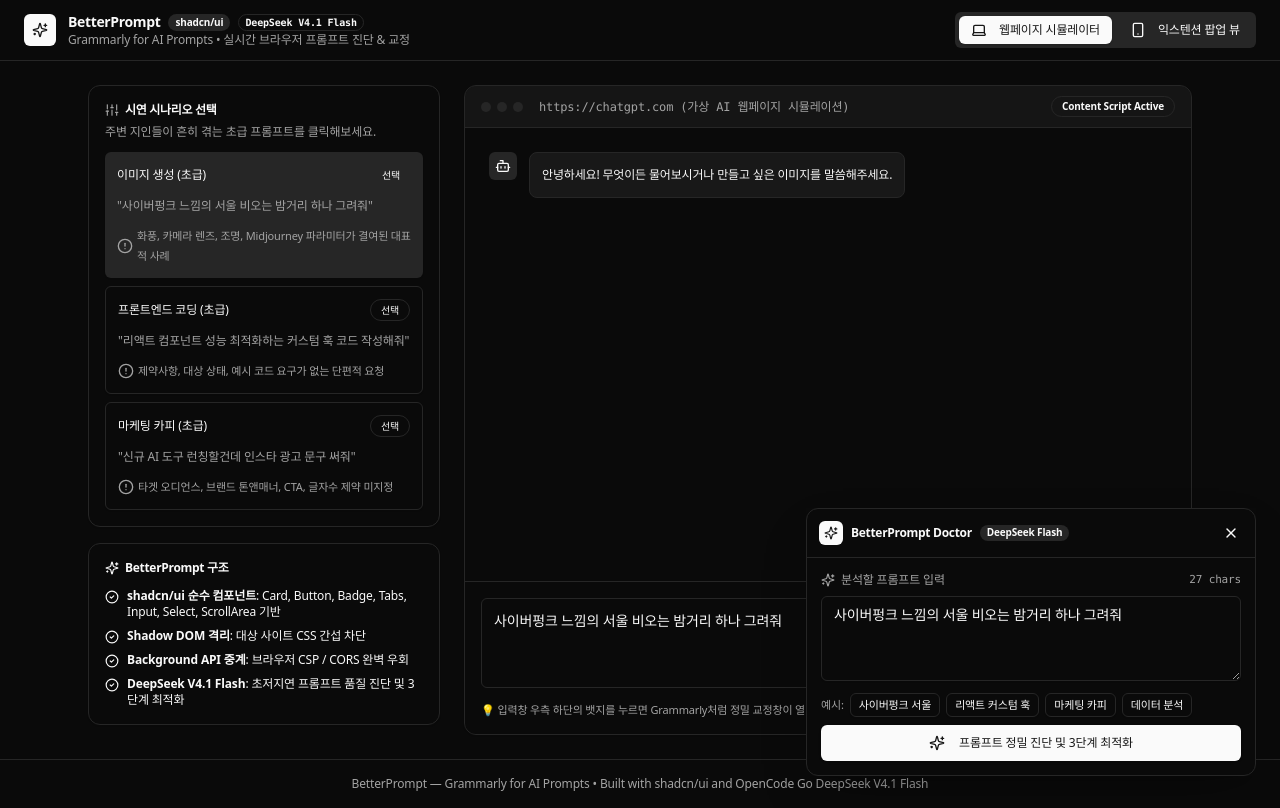
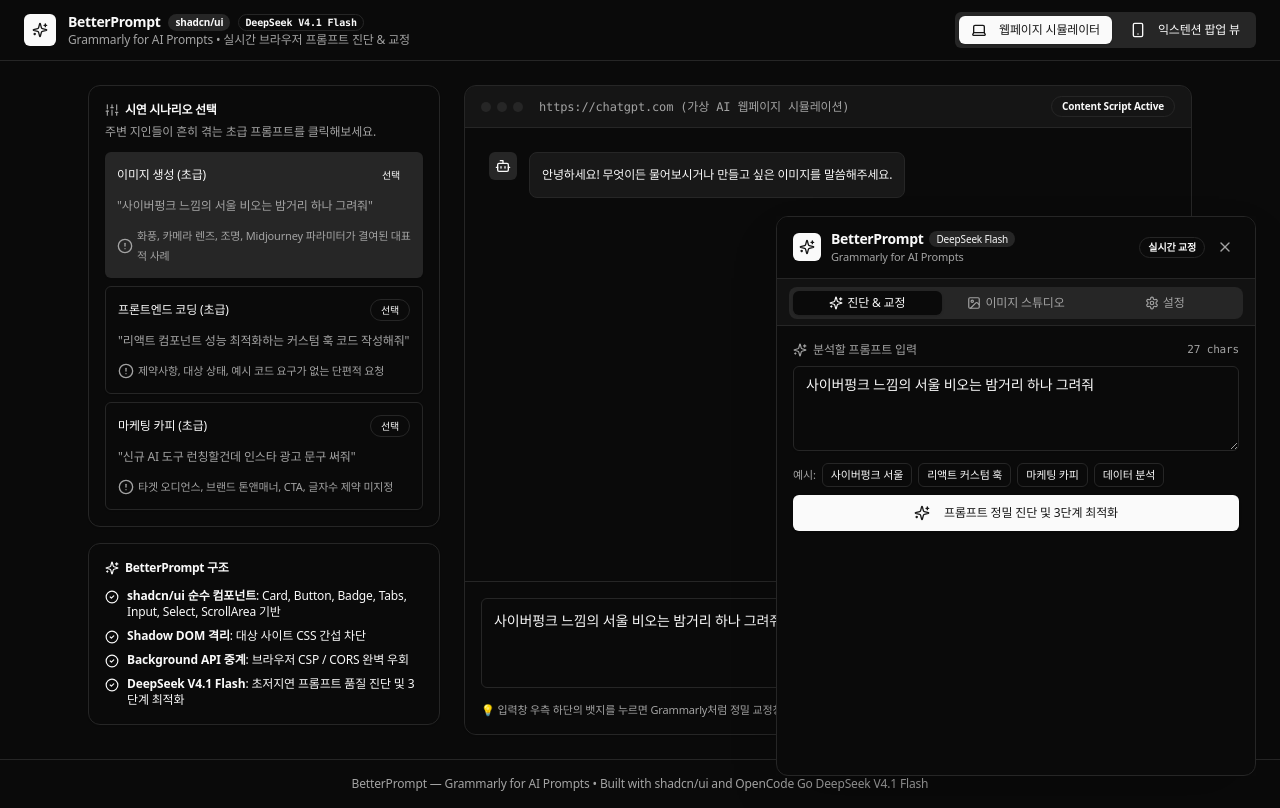
Before and after one commit to D3vle0/better-prompt, a React (Vite) app: page / in a window 1280 px wide. Both pictures are taken after a click on the button 1147 px from the left and 661 px from the top of the page. Built offline with nearby package versions, Linux system fonts and the light colour scheme.

Commit message:
feat: add tabbed interface to floating widget and improve prompt input detection for AI platforms

```diff
--- a/src/content/FloatingWidget.tsx
+++ b/src/content/FloatingWidget.tsx
@@ -1,9 +1,12 @@
 import React, { useState, useEffect } from 'react';
 import { PromptAnalyzer } from '@/components/PromptAnalyzer';
+import { ImagePromptStudio } from '@/components/ImagePromptStudio';
+import { SettingsTab } from '@/components/SettingsTab';
+import { Tabs, TabsList, TabsTrigger, TabsContent } from '@/components/ui/tabs';
 import { Badge } from '@/components/ui/badge';
 import { Button } from '@/components/ui/button';
 import { Card, CardHeader, CardTitle, CardContent } from '@/components/ui/card';
-import { Sparkles, X } from 'lucide-react';
+import { Sparkles, Image as ImageIcon, Settings, X } from 'lucide-react';
 
 interface FloatingWidgetProps {
   targetElement: HTMLElement | null;
@@ -21,6 +24,7 @@
   onClose,
 }) => {
   const [isOpen, setIsOpen] = useState(false);
+  const [activeTab, setActiveTab] = useState('analyzer');
   const [currentText, setCurrentText] = useState(initialText);
 
   useEffect(() => {
@@ -29,68 +33,110 @@
 
   if (!targetRect) return null;
 
+  // Floating trigger button positioning:
+  // Positioned at the bottom-right corner of the active input box
   const pillStyle: React.CSSProperties = {
     position: 'fixed',
-    top: `${Math.max(10, targetRect.bottom - 42)}px`,
-    left: `${Math.max(10, targetRect.right - 44)}px`,
+    top: `${Math.max(10, targetRect.bottom - 44)}px`,
+    left: `${Math.max(10, targetRect.right - 46)}px`,
     zIndex: 2147483647,
   };
 
+  // Expandable popup dialog positioning:
+  // Fixed at bottom right of viewport with high elevation
   const modalStyle: React.CSSProperties = {
     position: 'fixed',
     bottom: '24px',
     right: '24px',
-    width: '450px',
+    width: '480px',
     maxHeight: '620px',
     zIndex: 2147483647,
   };
 
   return (
-    <div className="better-prompt-container dark font-sans antialiased">
-      {/* 1. Grammarly-style Floating Button */}
+    <div className="better-prompt-container dark font-sans antialiased text-foreground">
+      {/* 1. Grammarly-style Floating AI Badge Button */}
       {!isOpen && (
-        <div style={pillStyle} className="pointer-events-auto">
+        <div style={pillStyle} className="pointer-events-auto animate-fade-in">
           <Button
             type="button"
             variant="default"
             size="icon"
             onClick={() => setIsOpen(true)}
-            className="h-8 w-8 rounded-full shadow-lg hover:scale-105 active:scale-95 transition-all"
-            title="BetterPrompt: AI 프롬프트 진단 및 교정"
+            className="h-8 w-8 rounded-full shadow-lg border border-border hover:scale-105 active:scale-95 transition-all bg-primary text-primary-foreground"
+            title="BetterPrompt: AI 프롬프트 진단 및 최적화"
           >
             <Sparkles className="w-4 h-4" />
           </Button>
         </div>
       )}
 
-      {/* 2. Expandable In-Page Doctor Card */}
+      {/* 2. Expandable In-Page Doctor Card (Exact same shadcn/ui design as Extension Popup) */}
       {isOpen && (
-        <div style={modalStyle} className="pointer-events-auto shadow-2xl">
-          <Card className="border shadow-lg flex flex-col overflow-hidden bg-background">
-            <CardHeader className="p-3 border-b flex flex-row items-center justify-between space-y-0">
-              <div className="flex items-center gap-2">
-                <div className="w-6 h-6 rounded-md bg-primary text-primary-foreground flex items-center justify-center">
-                  <Sparkles className="w-3.5 h-3.5" />
+        <div style={modalStyle} className="pointer-events-auto shadow-2xl animate-fade-in">
+          <Card className="w-[480px] min-h-[560px] max-h-[620px] border bg-background text-foreground flex flex-col font-sans select-none overflow-hidden">
+            {/* Header - Identical to Popup.tsx */}
+            <CardHeader className="px-4 py-3 border-b flex flex-row items-center justify-between space-y-0 shrink-0 bg-card">
+              <div className="flex items-center gap-2.5">
+                <div className="w-7 h-7 rounded-md bg-primary text-primary-foreground flex items-center justify-center font-bold text-xs">
+                  <Sparkles className="w-4 h-4" />
                 </div>
-                <CardTitle className="text-xs font-semibold">
-                  BetterPrompt Doctor
+                <div>
+                  <div className="flex items-center gap-1.5">
+                    <CardTitle className="text-sm font-semibold tracking-tight">
+                      BetterPrompt
                     </CardTitle>
-                <Badge variant="secondary" className="text-[10px] px-1.5 py-0 h-4">
+                    <Badge variant="secondary" className="text-[10px] px-1.5 py-0 h-4 font-normal">
                       DeepSeek Flash
                     </Badge>
                   </div>
+                  <p className="text-[11px] text-muted-foreground">
+                    Grammarly for AI Prompts
+                  </p>
+                </div>
+              </div>
 
+              <div className="flex items-center gap-1.5">
+                <Badge variant="outline" className="text-[10px] px-2 py-0.5 hidden sm:inline-flex">
+                  실시간 교정
+                </Badge>
                 <Button
                   variant="ghost"
                   size="icon"
-                className="h-6 w-6"
+                  className="h-7 w-7 text-muted-foreground hover:text-foreground"
                   onClick={() => setIsOpen(false)}
                 >
-                <X className="w-3.5 h-3.5" />
+                  <X className="w-4 h-4" />
                 </Button>
+              </div>
             </CardHeader>
 
-            <CardContent className="p-3.5 overflow-y-auto max-h-[520px]">
+            {/* Main Tabs Navigation */}
+            <Tabs
+              value={activeTab}
+              onValueChange={setActiveTab}
+              className="flex-1 flex flex-col overflow-hidden"
+            >
+              <div className="px-3 pt-2 pb-1.5 border-b bg-muted/30">
+                <TabsList className="grid grid-cols-3 w-full h-8">
+                  <TabsTrigger value="analyzer" className="text-xs flex items-center gap-1 py-1">
+                    <Sparkles className="w-3.5 h-3.5" />
+                    진단 & 교정
+                  </TabsTrigger>
+                  <TabsTrigger value="image" className="text-xs flex items-center gap-1 py-1">
+                    <ImageIcon className="w-3.5 h-3.5" />
+                    이미지 스튜디오
+                  </TabsTrigger>
+                  <TabsTrigger value="settings" className="text-xs flex items-center gap-1 py-1">
+                    <Settings className="w-3.5 h-3.5" />
+                    설정
+                  </TabsTrigger>
+                </TabsList>
+              </div>
+
+              {/* Scrollable Content */}
+              <div className="flex-1 overflow-y-auto p-4 space-y-4">
+                <TabsContent value="analyzer" className="m-0 focus-visible:outline-none">
                   <PromptAnalyzer
                     initialPrompt={currentText}
                     onApplyToTarget={(enhancedText) => {
@@ -99,7 +145,22 @@
                     }}
                     compact
                   />
-            </CardContent>
+                </TabsContent>
+
+                <TabsContent value="image" className="m-0 focus-visible:outline-none">
+                  <ImagePromptStudio
+                    onApply={(prompt) => {
+                      onApplyText(prompt);
+                      setIsOpen(false);
+                    }}
+                  />
+                </TabsContent>
+
+                <TabsContent value="settings" className="m-0 focus-visible:outline-none">
+                  <SettingsTab />
+                </TabsContent>
+              </div>
+            </Tabs>
           </Card>
         </div>
       )}
--- a/src/index.css
+++ b/src/index.css
@@ -28,6 +28,7 @@
     --radius: 0.5rem;
   }
 
+  :host,
   .dark {
     --background: 0 0% 3.9%;
     --foreground: 0 0% 98%;
```
Also changed, not shown: src/content/index.tsx (+106 -25 lines). Lines whose indentation alone changed are shown as unchanged.
